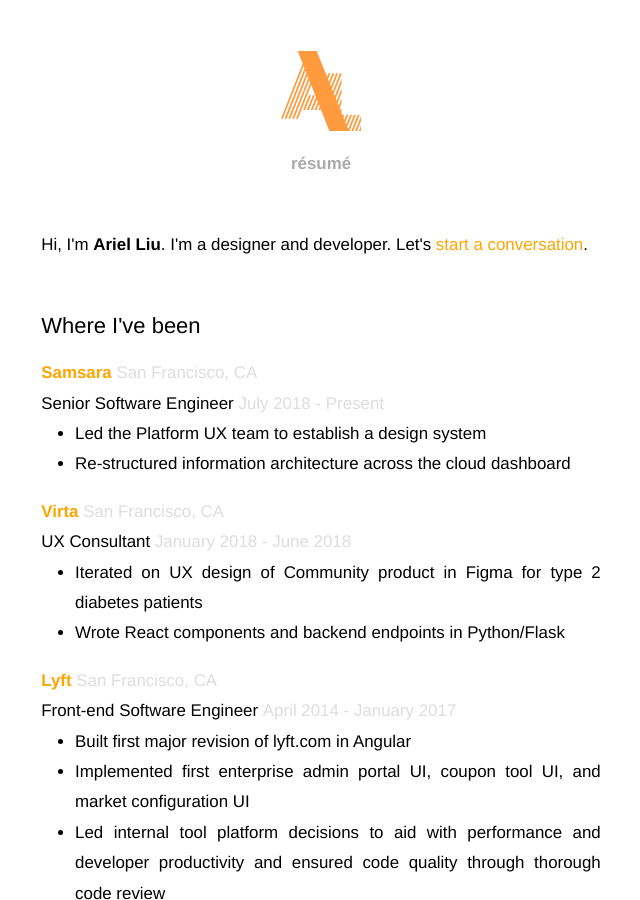
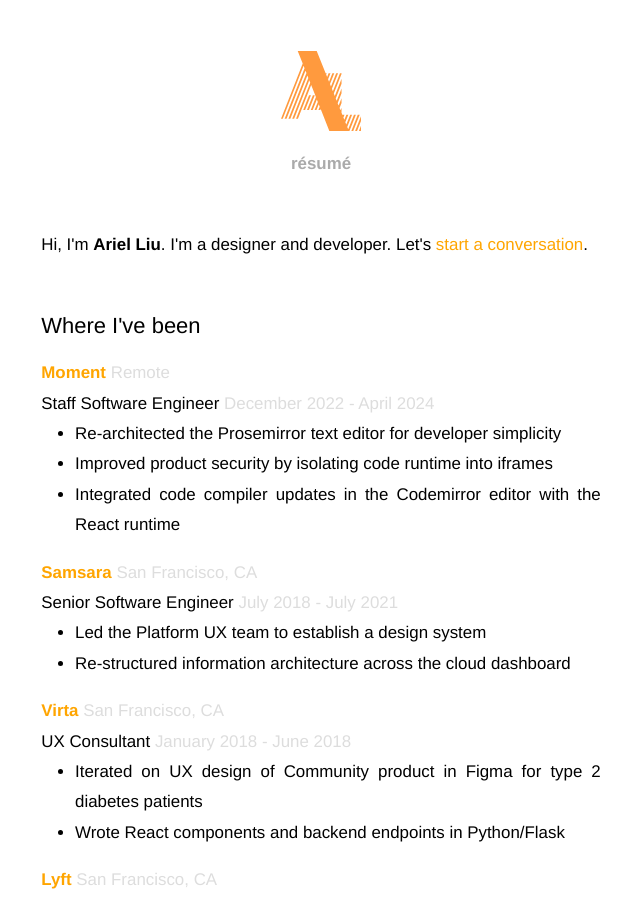
Before and after one commit to charstarstars/charstarstars.github.com, a Jekyll site: the page built from resume/index.html, in a window 1280 px wide and 900 px high. Shown: the whole window, without its empty margins (319-959 px from the left). Built offline with Jekyll 4.4.1, drawn with Linux system fonts in a browser that asks for light colours.

Commit message:
resume: +Moment.dev

```diff
--- a/resume/index.html
+++ b/resume/index.html
@@ -14,13 +14,37 @@
 
     <div class="exp">
       <div class="company-info">
+        <h3 class="company"><a href="https://moment.dev/">Moment</a></h3>
+        <p class="location details">Remote</p>
+      </div>
+
+      <div class="position-info">
+        <h4 class="position">Staff Software Engineer</h4>
+        <p class="date details">December 2022 - April 2024</p>
+      </div>
+
+      <ul class="description">
+        <li>
+          Re-architected the Prosemirror text editor for developer simplicity
+        </li>
+        <li>
+          Improved product security by isolating code runtime into iframes
+        </li>
+        <li>
+          Integrated code compiler updates in the Codemirror editor with the React runtime
+        </li>
+      </ul>
+    </div>
+
+    <div class="exp">
+      <div class="company-info">
         <h3 class="company"><a href="https://samsara.com/">Samsara</a></h3>
         <p class="location details">San Francisco, CA</p>
       </div>
 
       <div class="position-info">
         <h4 class="position">Senior Software Engineer</h4>
-        <p class="date details">July 2018 - Present</p>
+        <p class="date details">July 2018 - July 2021</p>
       </div>
 
       <ul class="description">
```
